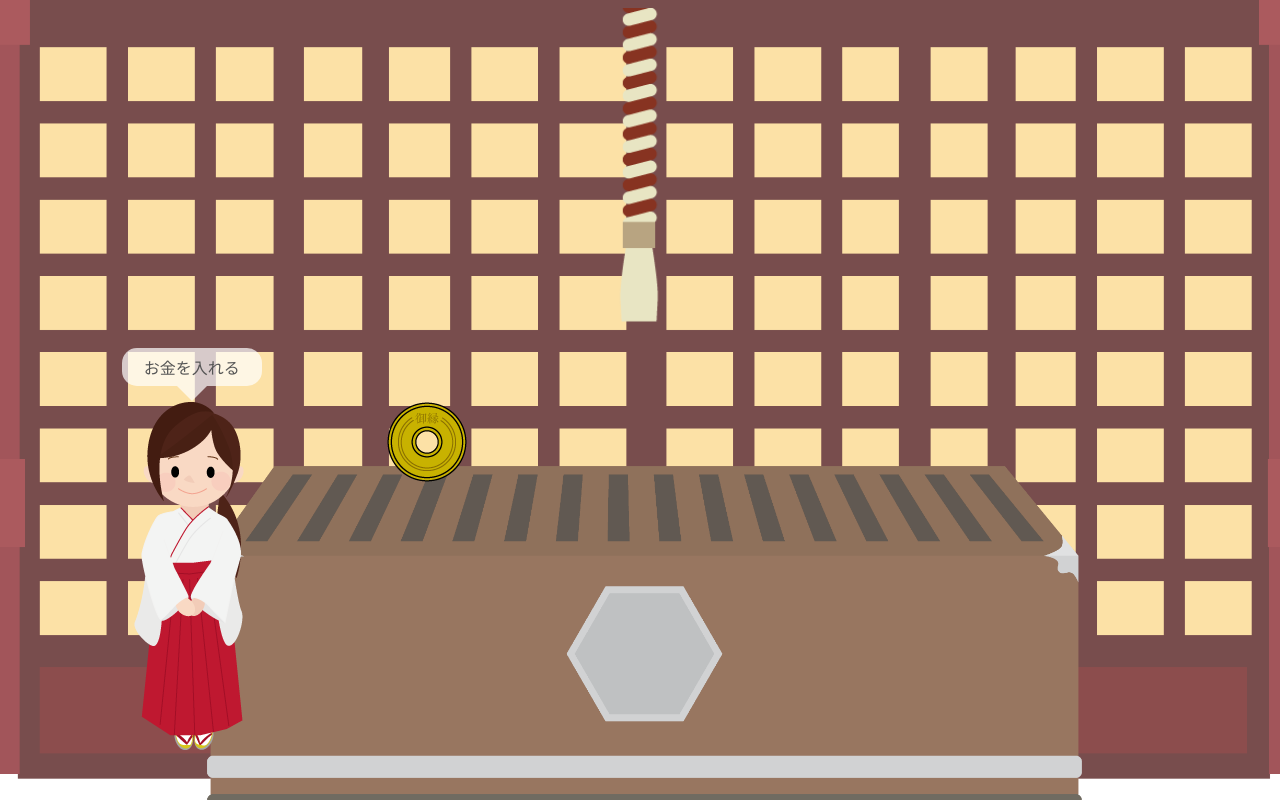
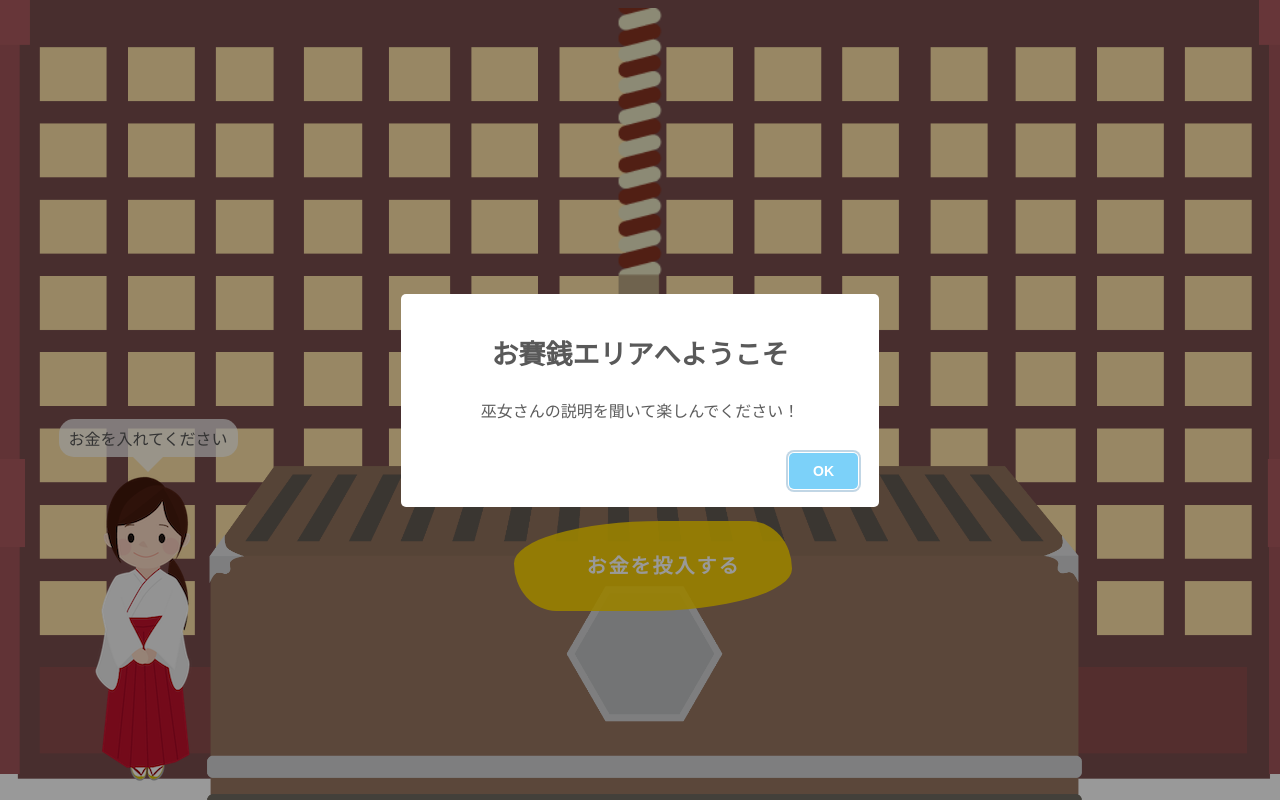
Before and after one commit to zer0Cyber/team_dev, a PHP site: page / in a window 1280 px wide. Run offline with PHP 8.4, Linux system fonts and the light colour scheme.

Commit message:
お賽銭機能の修正

```diff
--- a/osaisen/index.html
+++ b/osaisen/index.html
@@ -3,13 +3,21 @@
 <head>
 <meta charset="UTF-8">
 <link rel="stylesheet" href="sample.css">
-<title>サンプル</title>
+<link rel="shortcut icon" href="img/logo.png">
+<title>お賽銭 | 神様に会おう</title>
 <script src="https://code.jquery.com/jquery-3.3.1.slim.min.js"></script>
+<script src="https://unpkg.com/sweetalert/dist/sweetalert.min.js"></script>
 <script src="sample.js"></script>
 </script>
 </head>
 <body id="body">
 <div class="back">
+  <script>
+    swal({
+        title: 'お賽銭エリアへようこそ',
+        text: '巫女さんの説明を聞いて楽しんでください！'
+    });
+</script>
 <div class="box" id="ex2">
   <img src="img/tuna1.png" id="tuna" name="img" onclick="suzuClick();">
   <p class="p_suzu">
@@ -17,14 +25,15 @@
   </p>
 </div>
 <div id="ex1">
-  <p>お金を入れる</p>
+  <p>お金を入れてください</p>
 </div>
-<p>
-  <input type="image" src="img/goen.png" id="btn_goen" onclick="goyenClick();">
-</p>
 <div class="miko">
-  <img src="img/miko.png">
+  <img src="img/miko.png" id="miko_img" name="miko">
 </div>
+<div class = "okane">
+  <a class="btn btn-malformation" id="btn_goen" onclick="goyenClick();" >　お金を投入する　</a>
+</div>
+<footer></footer>
 </div>
 </body>
 </html>
--- a/osaisen/sample.css
+++ b/osaisen/sample.css
@@ -10,19 +10,22 @@ body {
   text-align: center;
 }
 .box img {
-  width: 40%;
+  width: 50%;
 }
+
 .miko {
   position: absolute;
-  margin-left: 10%;
+  margin-left: 6%;
+  margin-top: 1%;
   margin-bottom: 0%;
 }
+
 #btn_suzu {
   display: none;
   text-align: center;
 }
 #btn_goen {
-  margin-left: 30%;
+  margin-left: 10%;
   position: absolute;
   text-align: center;
 }
@@ -34,7 +37,7 @@ body {
 #ex1 {
   position: relative;
   display: inline-block;
-  margin-left: 9%;
+  margin-left: 4%;
   padding: 7px 10px;
   min-width: 120px;
   max-width: 100%;
@@ -58,3 +61,59 @@ body {
   margin: 0;
   padding: 0;
 }
+
+*,
+*:before,
+*:after {
+  -webkit-box-sizing: inherit;
+  box-sizing: inherit;
+}
+
+html {
+  -webkit-box-sizing: border-box;
+  box-sizing: border-box;
+  font-size: 62.5%;
+}
+
+.btn,
+a.btn,
+button.btn {
+  font-size: 1.6rem;
+  font-weight: 700;
+  line-height: 1.5;
+  position: relative;
+  display: inline-block;
+  padding: 1rem 4rem;
+  cursor: pointer;
+  -webkit-user-select: none;
+  -moz-user-select: none;
+  -ms-user-select: none;
+  user-select: none;
+  -webkit-transition: all 0.3s;
+  transition: all 0.3s;
+  text-align: center;
+  vertical-align: middle;
+  text-decoration: none;
+  letter-spacing: 0.1em;
+  color: #212529;
+  border-radius: 0.5rem;
+}
+
+a.btn-malformation {
+  font-size: 2rem;
+
+  padding: 3rem 4rem;
+
+  color: #fff;
+  border-radius: 100% 80px / 80px 100%;
+  background-color: 	rgba(255,215,0, 0.9);
+}
+
+a.btn-malformation:hover {
+  color: #fff;
+  border-radius: 60% 80% / 100% 80%;
+}
+.okane {
+  margin-top: 5%;
+  margin-left: 30%;
+}
--- a/osaisen/sample.js
+++ b/osaisen/sample.js
@@ -8,12 +8,19 @@ function goyenClick(){
 
   document.getElementById("ex1").innerText = "鈴を振りましょう";
 
+  var elem = document.getElementById("miko_img");
+  elem.src = "img/miko2.png"
+
   document.getElementById("btn_suzu").removeAttribute
   ("disabled");
 }
 
 function suzuClick(){
-  document.getElementById("ex1").innerText = "お願いをしましょう";
+
+  var elem = document.getElementById("miko_img");
+  elem.src = "img/miko.png"
+
+  document.getElementById("ex1").innerText = "神様にご挨拶をしましょう";
   if(flg < 2) {
     document.img.src = "img/tuna" + num + ".png";
     num++;
@@ -30,8 +37,12 @@ function suzuClick(){
 }
 
 function temp(){
-  console.log("神が舞い降りる");
-
-  let body_color = document.getElementById("body");
-  body_color.style.background= "";
+  swal({
+    content: {
+      element: "input",
+      attributes: {
+        placeholder: "2021年の抱負を教えてください",
+      },
+    },
+  });
 }
```
Also changed, not shown: osaisen/img/logo.png (added), osaisen/img/miko.png, osaisen/img/miko2.png (added), osaisen/next.html (added), 1 other file.
